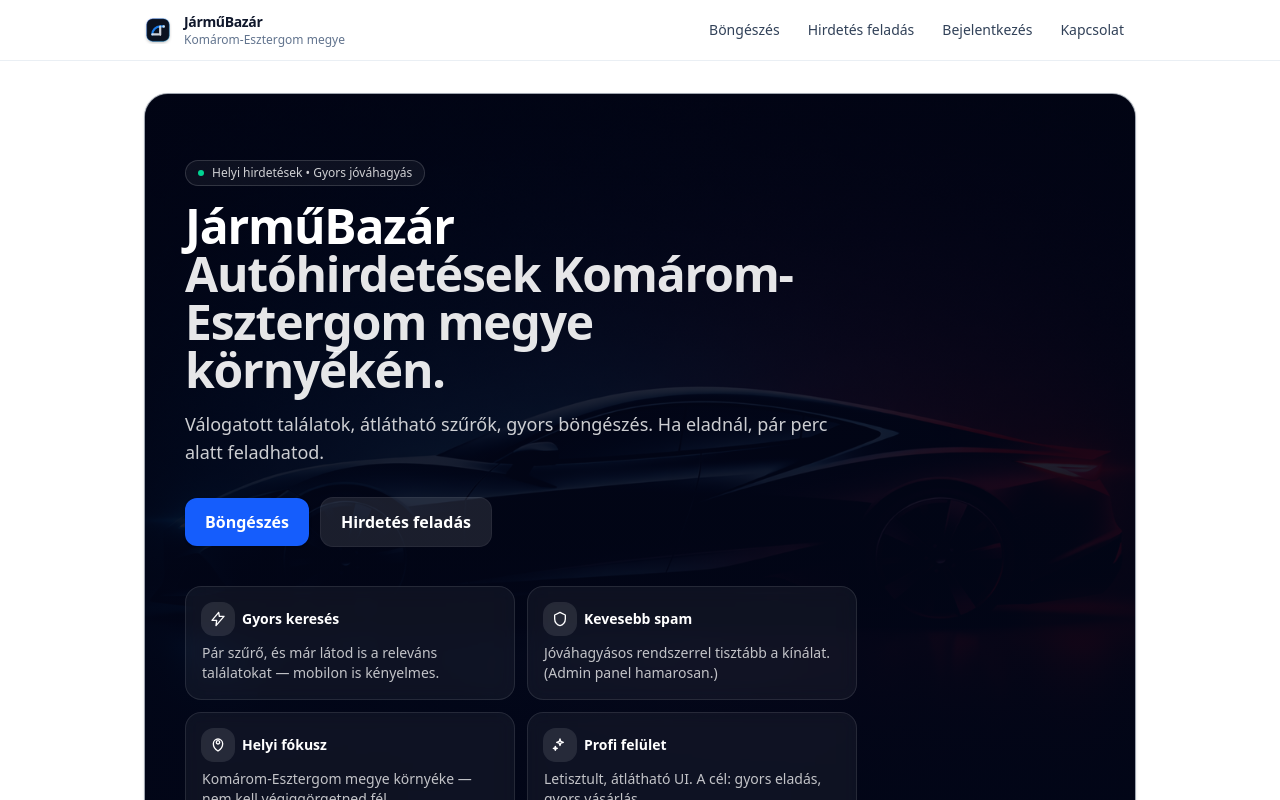
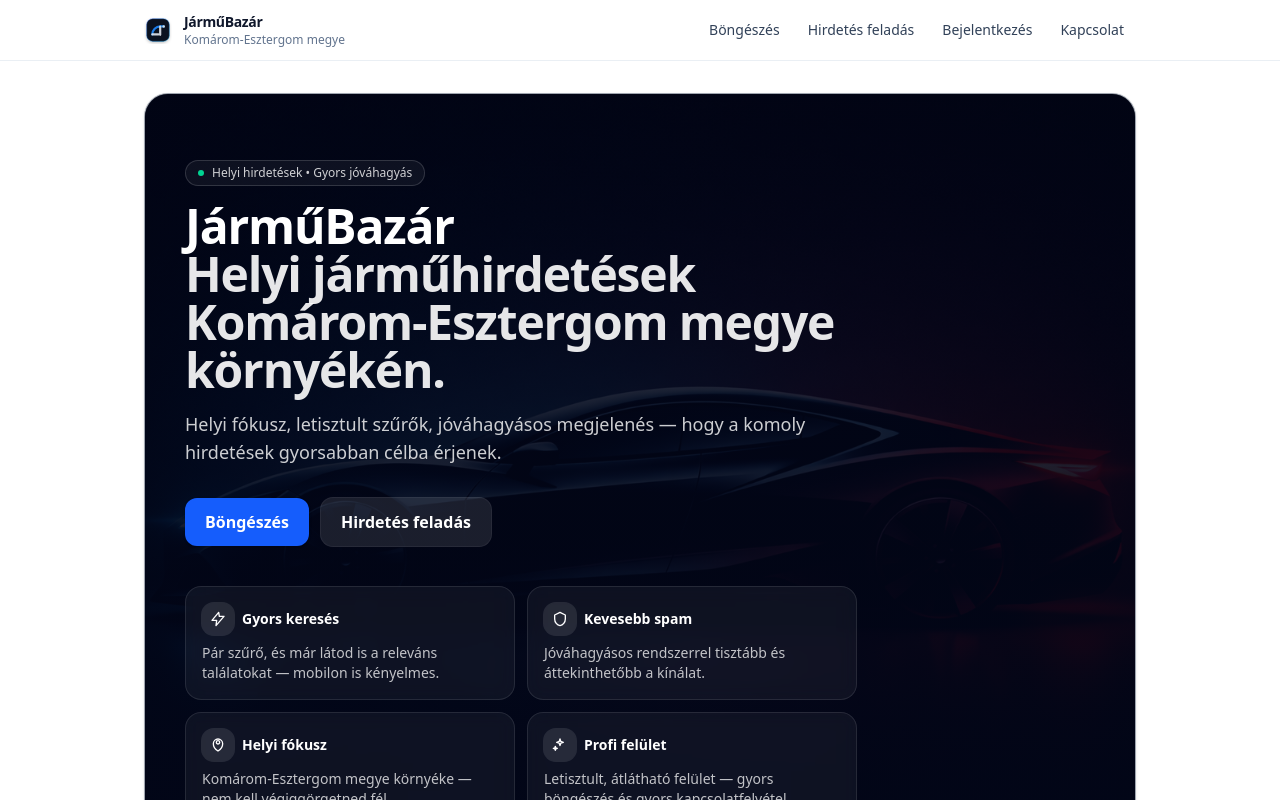
Before and after one commit to Mukedlii/jarmubazar, a Next.js app: page / in a window 1280 px wide. Shown: the top 800 px of the page. Built offline with nearby package versions, Linux system fonts and the light colour scheme.

Commit message:
Polish HU copy: remove demo wording and improve hero/login text

```diff
--- a/src/app/login/page.tsx
+++ b/src/app/login/page.tsx
@@ -15,11 +15,11 @@ export default function LoginPage() {
   if (sent) {
     return (
       <div className="mx-auto max-w-md rounded-3xl border bg-white p-6 text-center shadow-sm dark:border-slate-800 dark:bg-slate-950">
-        <h1 className="text-2xl font-bold text-slate-900 dark:text-slate-100">Köszi!</h1>
+        <h1 className="text-2xl font-bold text-slate-900 dark:text-slate-100">Köszönjük!</h1>
         <p className="mt-2 text-slate-600 dark:text-slate-400">
           {isSupabaseConfigured
-            ? "Küldtünk egy belépő linket az emailedre."
-            : "Ez most demo UI: Supabase env varok hiányoznak, így nem tudunk még e-mailt küldeni."}
+            ? "Küldtünk egy belépő linket az e-mail címedre."
+            : "A bejelentkezés jelenleg nem elérhető. Kérjük, próbáld meg később."}
         </p>
         <p className="mt-2 text-xs text-slate-500 dark:text-slate-500">
           Ha a levél nem érkezik meg, nézd meg a spam/promóciók mappát is.
@@ -35,7 +35,7 @@ export default function LoginPage() {
 
       {!isSupabaseConfigured && (
         <div className="mt-4 rounded-2xl border border-amber-200 bg-amber-50 p-3 text-sm text-amber-900 dark:border-amber-900/30 dark:bg-amber-900/10 dark:text-amber-200">
-          Supabase nincs beállítva (NEXT_PUBLIC_SUPABASE_URL / ANON_KEY). Otthon 10 perc alatt bekötjük.
+          A bejelentkezés jelenleg nem elérhető.
         </div>
       )}
 
--- a/src/app/page.tsx
+++ b/src/app/page.tsx
@@ -65,7 +65,7 @@ export default function Page() {
     {
       icon: "shield" as const,
       t: "Kevesebb spam",
-      d: "Jóváhagyásos rendszerrel tisztább a kínálat. (Admin panel hamarosan.)",
+      d: "Jóváhagyásos rendszerrel tisztább és áttekinthetőbb a kínálat.",
     },
     {
       icon: "pin" as const,
@@ -75,7 +75,7 @@ export default function Page() {
     {
       icon: "spark" as const,
       t: "Profi felület",
-      d: "Letisztult, átlátható UI. A cél: gyors eladás, gyors vásárlás.",
+      d: "Letisztult, átlátható felület — gyors böngészés és gyors kapcsolatfelvétel.",
     },
   ];
 
@@ -101,11 +101,11 @@ export default function Page() {
 
             <h1 className="mt-4 text-4xl font-extrabold tracking-tight sm:text-5xl">
               {APP.name}
-              <span className="block text-white/90">Autóhirdetések {APP.region} környékén.</span>
+              <span className="block text-white/90">Helyi járműhirdetések {APP.region} környékén.</span>
             </h1>
 
             <p className="mt-4 text-base text-white/80 sm:text-lg">
-              Válogatott találatok, átlátható szűrők, gyors böngészés. Ha eladnál, pár perc alatt feladhatod.
+              Helyi fókusz, letisztult szűrők, jóváhagyásos megjelenés — hogy a komoly hirdetések gyorsabban célba érjenek.
             </p>
 
             <div className="mt-8 flex flex-col gap-3 sm:flex-row">
```
